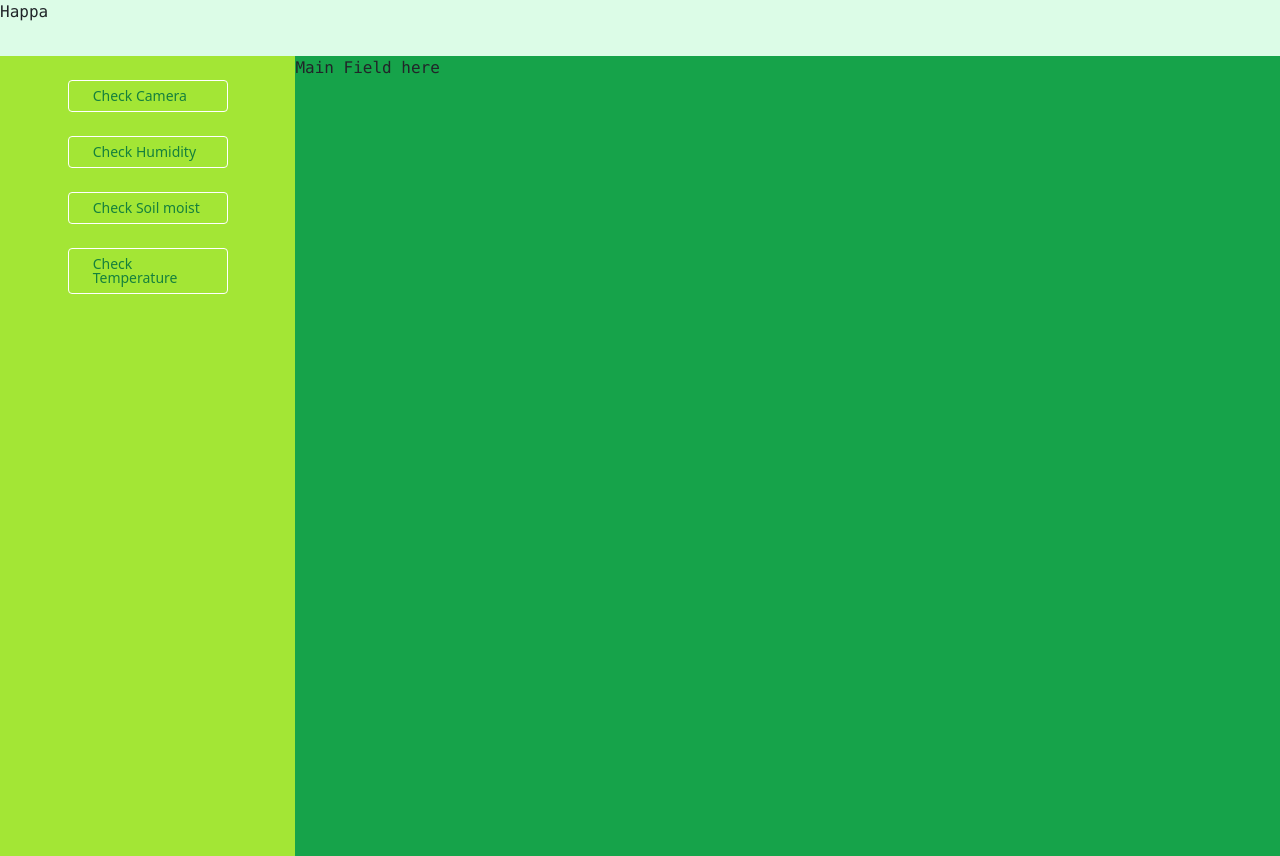
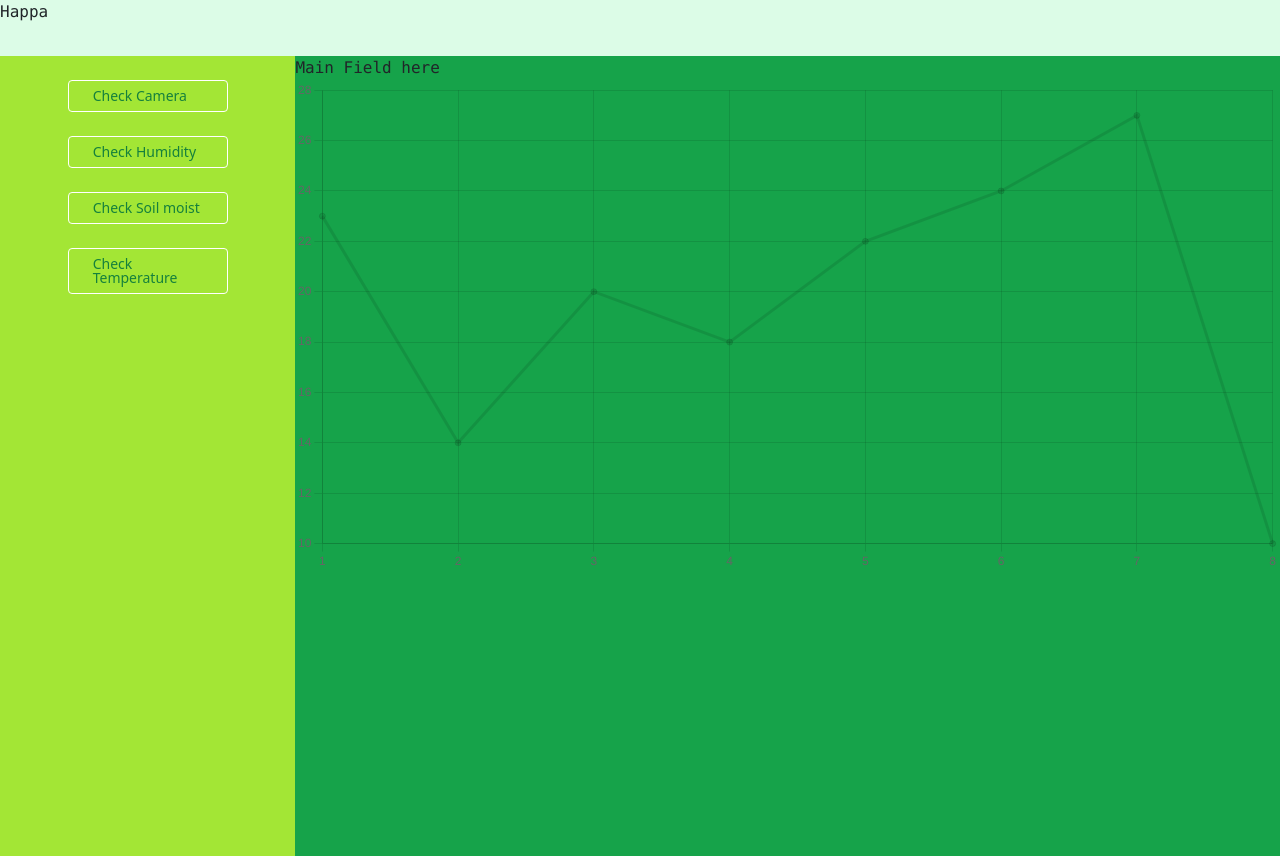
Before and after one commit to cc26-project-plants/cc26-senior-project, a Next.js app: page /main in a window 1280 px wide. Built offline with nearby package versions, Linux system fonts and the light colour scheme; no server answers.

Commit message:
feat: add charts and Data.js

```diff
--- a/package.json
+++ b/package.json
@@ -20,10 +20,12 @@
     "@types/node": "17.0.35",
     "@types/react": "18.0.9",
     "@types/react-dom": "18.0.5",
-    "autoprefixer": "^10.4.7",
+    "autoprefixer": "10.4.5",
+    "chart.js": "^3.8.0",
     "eslint": "8.16.0",
     "eslint-config-next": "12.1.6",
     "postcss": "^8.4.14",
+    "react-chartjs-2": "^4.1.0",
     "tailwindcss": "^3.0.24",
     "typescript": "4.6.4"
   }
--- /dev/null
+++ b/pages/charts/Data.js
@@ -0,0 +1,34 @@
+export const PlantData = [
+    {
+      id: 1,
+      temperature: 23,
+    },
+    {
+      id: 2,
+      temperature: 14,
+    },
+    {
+      id: 3,
+      temperature: 20,
+    },
+    {
+      id: 4,
+      temperature: 18,
+    },
+    {
+      id: 5,
+      temperature: 22,
+    },
+    {
+      id: 6,
+      temperature: 24,
+    },
+    {
+      id: 7,
+      temperature: 27,
+    },
+    {
+      id: 8,
+      temperature: 10,
+    },
+  ];
--- /dev/null
+++ b/pages/charts/LightLevel.tsx
@@ -0,0 +1,26 @@
+import React from "react";
+import { Line } from "react-chartjs-2";
+import {
+  Chart as ChartJS,
+  LineController,
+  LineElement,
+  PointElement,
+  LinearScale,
+  Title,
+  CategoryScale,
+  BarElement,
+} from "chart.js";
+
+function LightLevel({ chartData }) {
+  ChartJS.register(
+    LineController,
+    LineElement,
+    PointElement,
+    LinearScale,
+    Title,
+    CategoryScale,
+    BarElement
+  );
+  return <Line data={chartData} />;
+}
+export default LightLevel
--- a/pages/main.tsx
+++ b/pages/main.tsx
@@ -1,12 +1,23 @@
-import React from "react";
+import React, { useDebugValue, useState } from "react";
 import "bootstrap/dist/css/bootstrap.min.css";
-import Link from "next/link";
-import { withProtected } from "../src/hook/route";
+import { PlantData } from "./charts/Data";
+// import Link from "next/link";
+// import { withProtected } from "../src/hook/route";
 
 import Navbar from "./Navbar ";
+import LightLevel from "./charts/lightlevel";
 
 const Main = () => {
   // const { user, loginWithGoogle, error }: any = auth;
+  const [tempData, setTempData] = useState({
+    labels: PlantData.map((val) => val.id),
+    datasets: [
+      {
+        labels: "Temp",
+        data: PlantData.map((val) => val.temperature),
+      },
+    ],
+  });
   return (
     <div>
       <div className="font-mono max-w-screen h-14 bg-green-100 align-middle ">
@@ -16,6 +27,9 @@ const Main = () => {
         <Navbar />
         <div className="font-mono  w-screen h-screen  bg-green-600">
           Main Field here
+          <div>
+            <LightLevel chartData={tempData} />
+          </div>
           {/* {modalShow && <FeedPlant onClick={displayModal}/>} */}
           {/* {modalShow && <FeedPlant onClick={displayModal}/>} */}
         </div>
```
Also changed, not shown: 1 other file (tests, documents, lock files or other folders).
